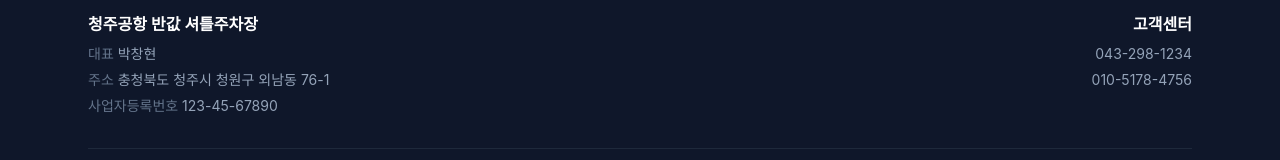
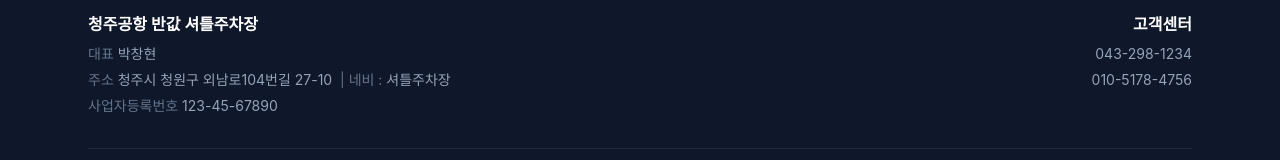
Before and after one commit to blueeye2024/parking, a React (Vite) app in the folder frontend/: page /about in a window 1280 px wide. Shown: the part 1273-1433 px from the top of the page. Built offline with nearby package versions, Linux system fonts and the light colour scheme; a web font is replaced by a local one.

Commit message:
주소 변경: 외남로104번길 27-10 + 네비: 셔틀주차장

```diff
--- a/frontend/src/App.jsx
+++ b/frontend/src/App.jsx
@@ -99,7 +99,7 @@ function App() {
               <div className="space-y-1.5">
                 <p className="text-white font-semibold text-base mb-2">청주공항 반값 셔틀주차장</p>
                 <p><span className="text-slate-500">대표</span> 박창현</p>
-                <p><span className="text-slate-500">주소</span> 충청북도 청주시 청원구 외남동 76-1</p>
+                <p><span className="text-slate-500">주소</span> 청주시 청원구 외남로104번길 27-10 &nbsp;<span className="text-slate-500">| 네비 :</span> 셔틀주차장</p>
                 <p><span className="text-slate-500">사업자등록번호</span> 123-45-67890</p>
               </div>
               <div className="space-y-1.5 md:text-right">
--- a/frontend/src/components/AboutUs.jsx
+++ b/frontend/src/components/AboutUs.jsx
@@ -72,7 +72,7 @@ const AboutUs = () => {
                 <h3 className="text-xl font-bold text-brand-dark">이용 안내 (Information)</h3>
                 <div className="grid grid-cols-1 sm:grid-cols-2 gap-3 text-sm">
                     {[
-                        { label: '위치', value: '충북 청주시 청원구 외남동 76-1 (청주공항 7분 거리)' },
+                        { label: '위치', value: '청주시 청원구 외남로104번길 27-10 (네비: 셔틀주차장)' },
                         { label: '이용 요금', value: '1일 5,000원 (정찰제)' },
                         { label: '셔틀 운행', value: '새벽 4시 ~ 익일 새벽 1시' },
                         { label: '문의 및 예약', value: '043-298-1234 / 010-5178-4756' },
```
